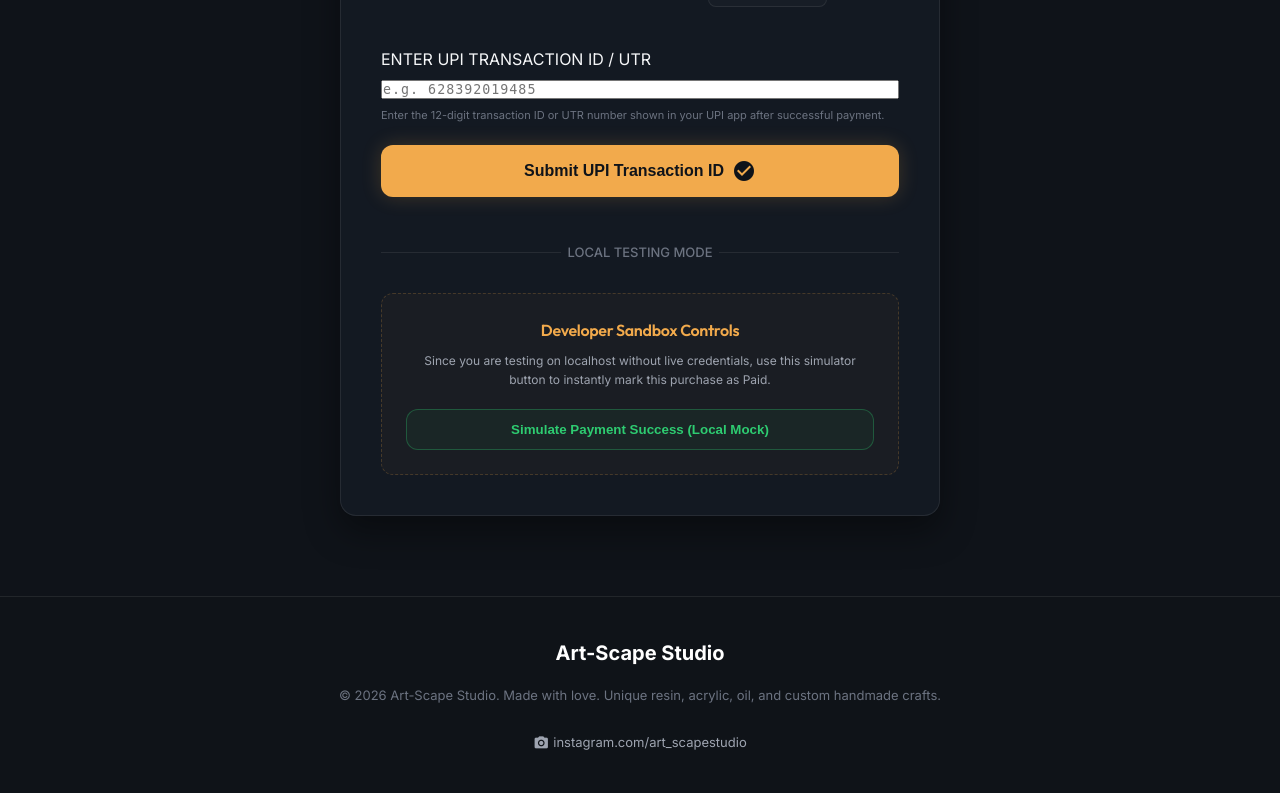
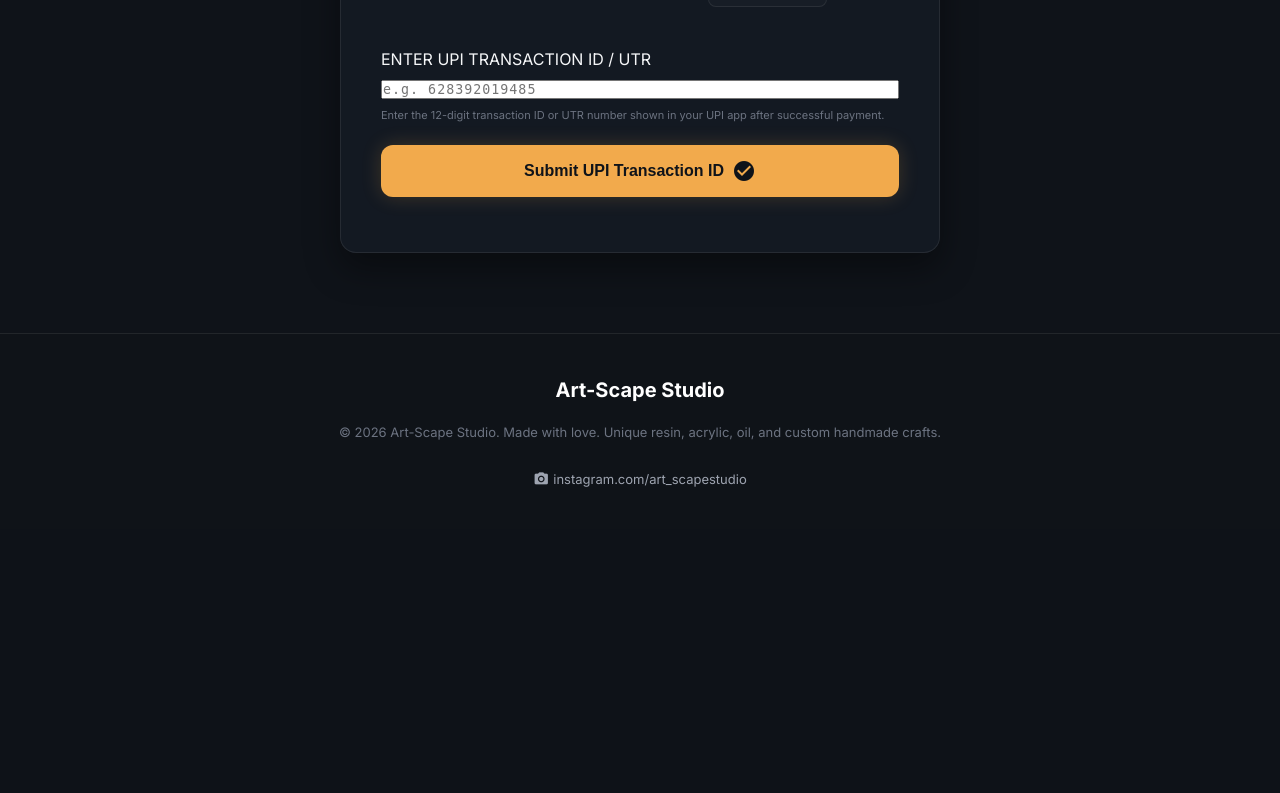
Before and after one commit to Anup4503/artscape, a Django app: template shop/templates/shop/payment.html in a window 1280 px wide. Shown: the part 935-1728 px from the top of the page. After the commit the page ends 1422 px from the top, so only its background shows below. Run offline with Django 5.2, Linux system fonts and the light colour scheme; the template is opened without the code that fills it, so the values that code supplies are empty; some libraries are stand-ins or nearby versions.

Commit message:
Remove mock payment gateway for production readiness
Removed local developer mock payment gateway simulator section from payment.html.

```diff
--- a/shop/templates/shop/payment.html
+++ b/shop/templates/shop/payment.html
@@ -150,18 +150,7 @@
         Submit UPI Transaction ID <span class="material-icons">check_circle</span>
     </button>
 
-    <!-- Local Developer Mock Payment Gateway Simulator (UPI/Success representation) -->
-    <div class="or-divider">LOCAL TESTING MODE</div>
 
-    <div class="mock-panel">
-        <h4 style="margin-bottom: 8px; color: var(--primary);">Developer Sandbox Controls</h4>
-        <p style="font-size: 12px; color: var(--text-sub); margin-bottom: 20px;">
-            Since you are testing on localhost without live credentials, use this simulator button to instantly mark this purchase as Paid.
-        </p>
-        <button type="button" id="mock-success-btn" class="glow-btn-secondary" style="width: 100%; border-color: rgba(46, 204, 113, 0.3); color: #2ecc71; background: rgba(46, 204, 113, 0.05); padding: 12px;">
-            Simulate Payment Success (Local Mock)
-        </button>
-    </div>
 </div>
 {% endblock %}
 
```
